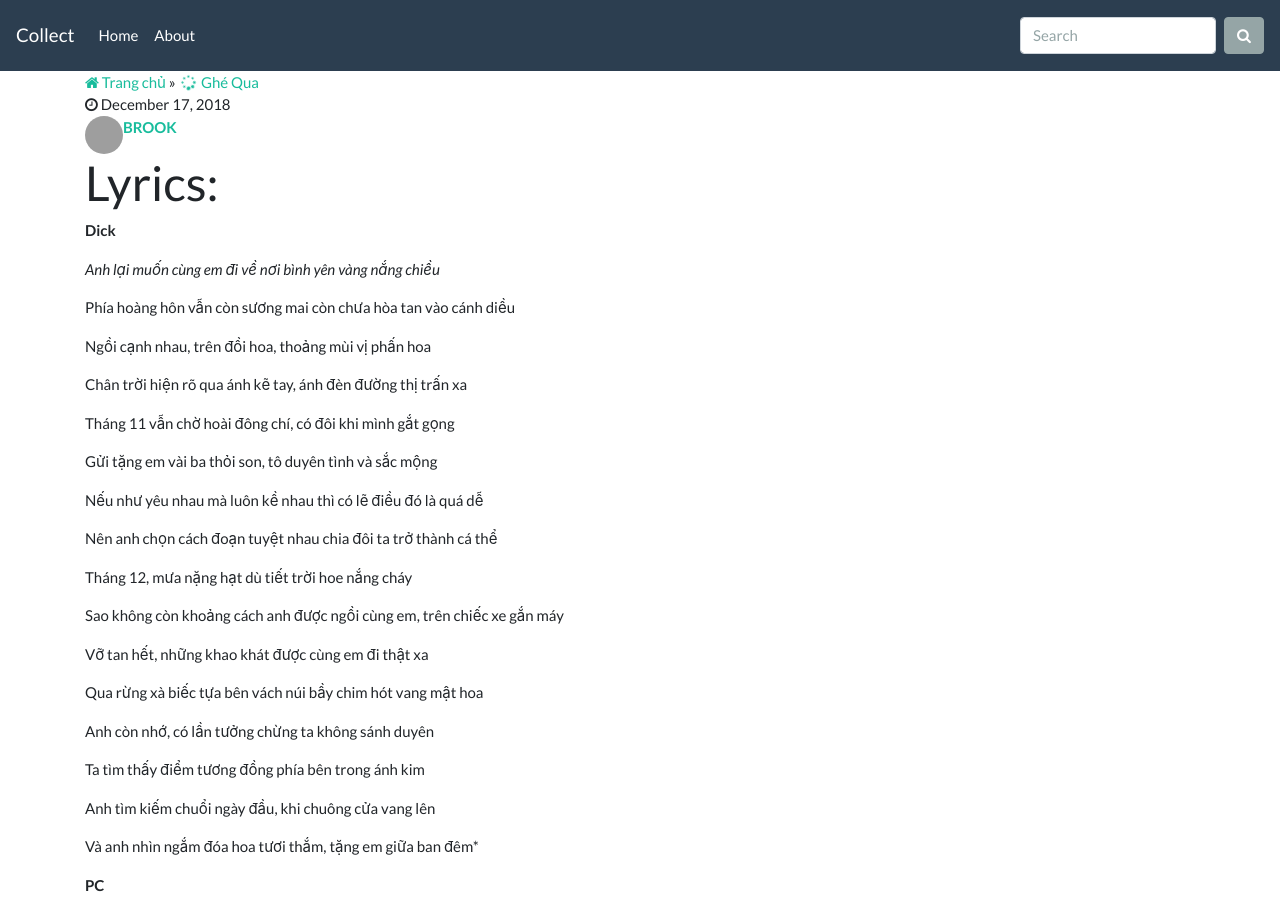
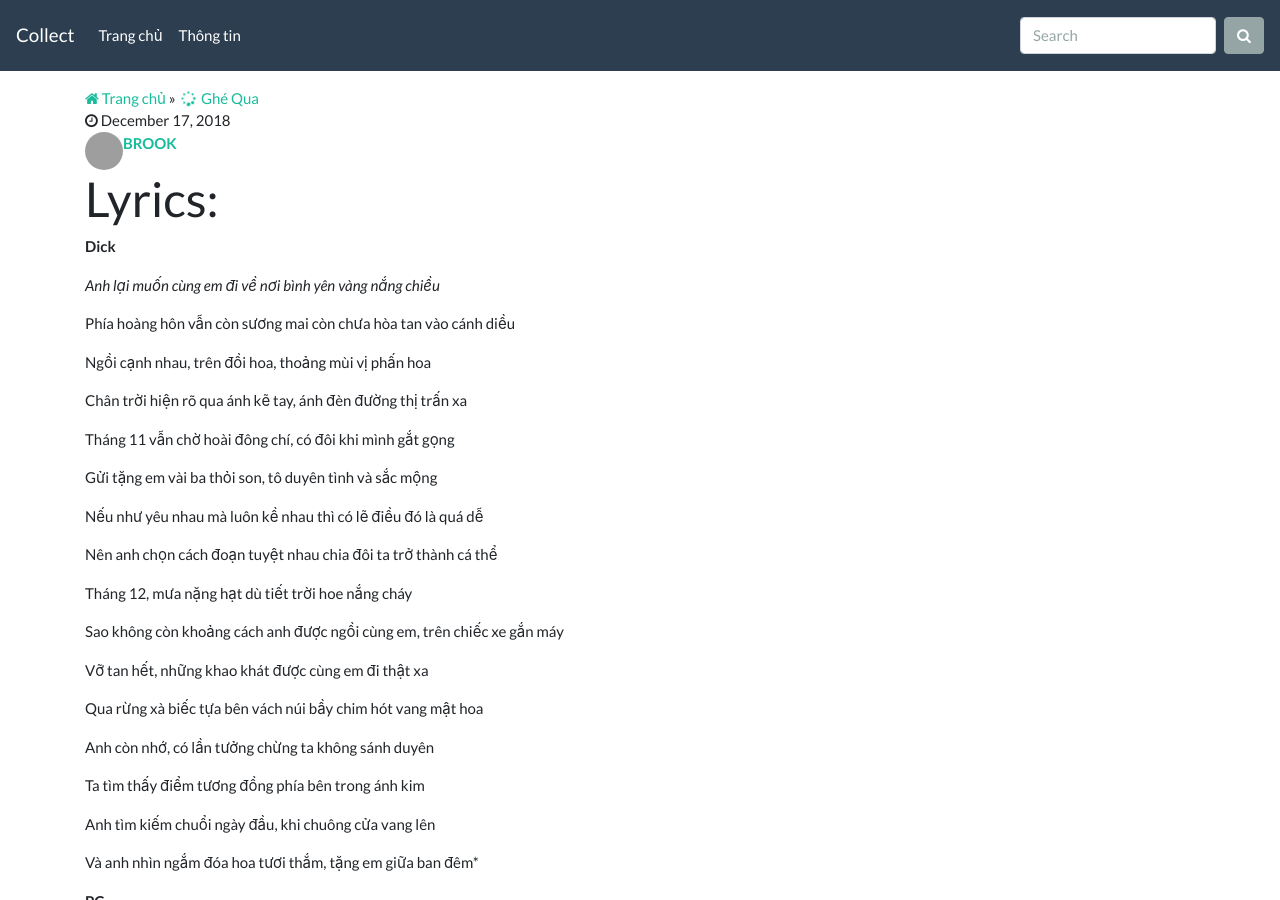
Before and after one commit to locga113z/jekyll-one, a Jekyll site: the page built from _posts/2018-12-17-ghe-qua.md, in a window 1280 px wide and 900 px high. Built offline with Jekyll 4.4.1, drawn with Linux system fonts in a browser that asks for light colours; nearby versions of some CDN libraries; grey boxes are pictures that could not be loaded.

Commit message:
Mr Hyde was here …

```diff
--- a/_config.yml
+++ b/_config.yml
@@ -24,7 +24,7 @@
 
 # Navbar
 nav:
-  - title: "Home"
+  - title: "Trang chủ"
     url: "/"
-  - title: "About"
+  - title: "Thông tin"
     url: "#!"
--- a/_layouts/default.html
+++ b/_layouts/default.html
@@ -7,7 +7,7 @@
 {% include head.html %}
 <body>
 {% include nav.html %}
-<main> <div class="container">
+<main class="mt-3"> <div class="container">
 {{ content }}
 </div> </main>
 {% include foot.html %}
--- a/_layouts/home.html
+++ b/_layouts/home.html
@@ -6,11 +6,11 @@
 {% for post in paginator.posts %}
   <div class="card mb-3">
     <div class="card-body">
-      <h5 class="card-title"><a  href="{{ post.url | prepend: site.url }}">{{ post.title }}</a></h5>
-      <p class="card-text">{{ post.content | slice: 1, 200 }}</p>
+      <h1 class="card-title"><a  href="{{ post.url | prepend: site.url }}">{{ post.title }}</a></h1>
+      <p class="card-text">{{ post.content | strip | strip_html | truncatewords: 50 }}</p>
     </div>
     <div class="card-footer">
-      <small class="text-muted">{{ post.date | date: "%H:%i, %d %m %Y" }}</small>
+      <small class="text-muted">{{ post.date | date: "%H:%M %d/%m/%Y" }}</small>
     </div>
   </div>
 {% endfor %}
```
